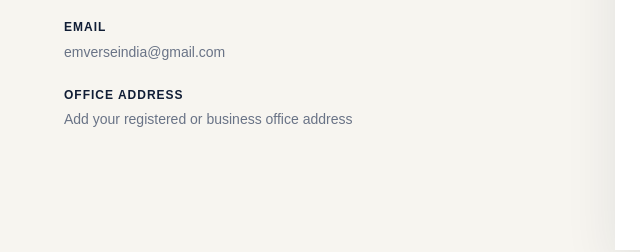
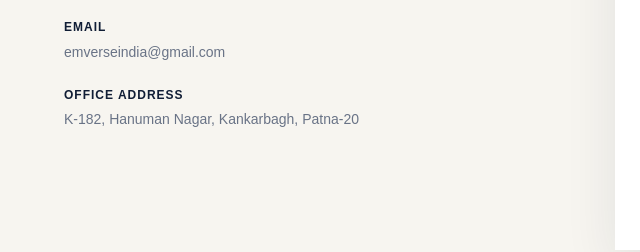
Before and after one commit to emverseindia/emverse-website, a plain HTML site: page index.html in a window 1280 px wide. Shown: the part 4392-4644 px from the top of the page, 0-640 px from the left. Drawn offline with Linux system fonts and the light colour scheme.

Commit message:
Update index.html

```diff
--- a/index.html
+++ b/index.html
@@ -1167,7 +1167,7 @@
 
           <div class="contact-detail">
             <strong>Office Address</strong>
-            <span>Add your registered or business office address</span>
+            <span>K-182, Hanuman Nagar, Kankarbagh, Patna-20</span>
           </div>
 
         </div>
```
